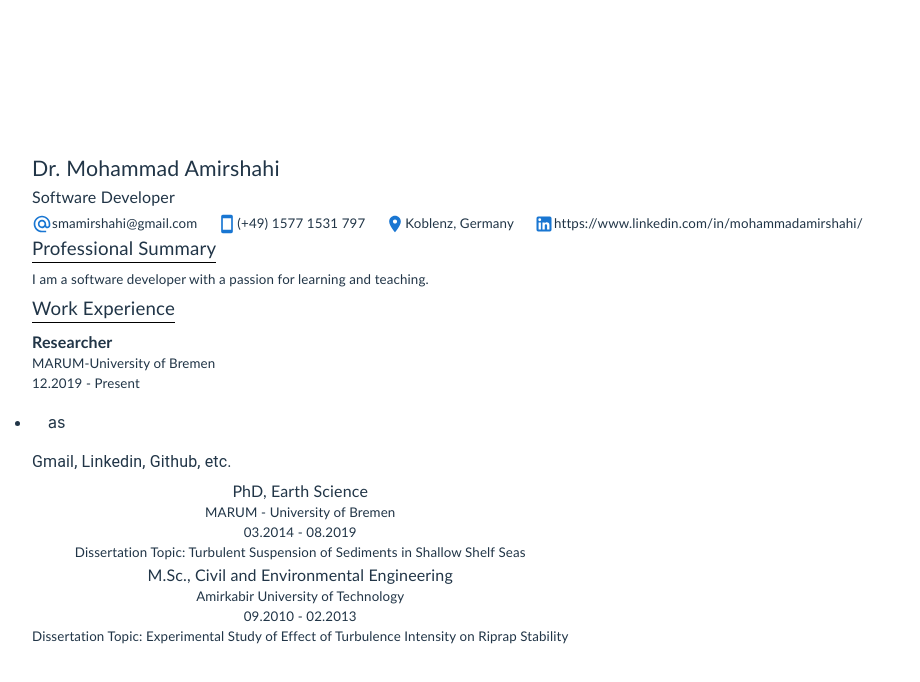
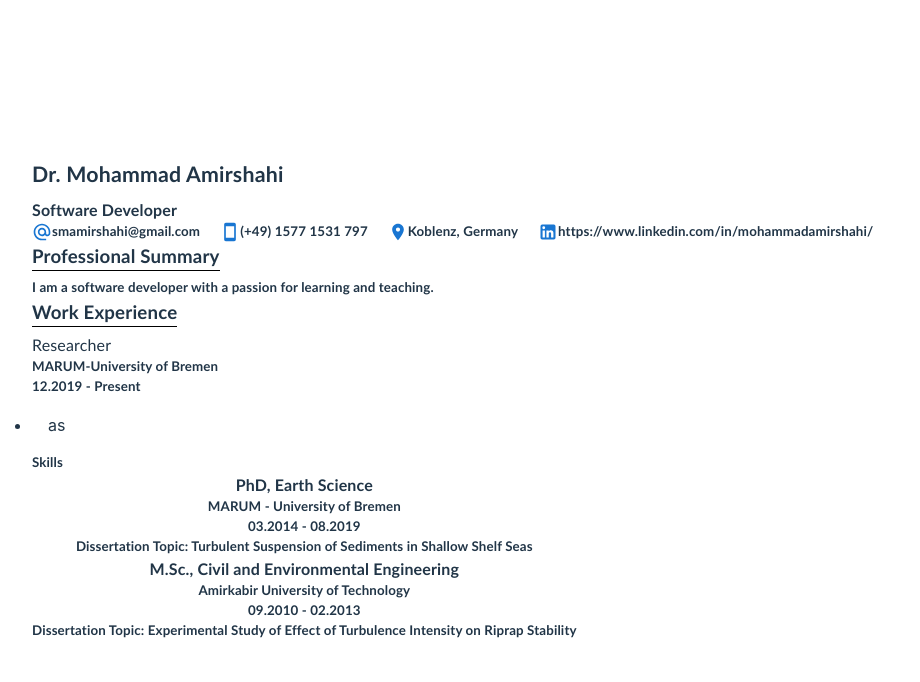
Before and after one commit to smamirshahi/squeezy-cv, a React (Vite) app: page / in a window 1280 px wide. Shown: the top 682 px of the page, without its empty margins (0-920 px from the left). Built offline with nearby package versions, Linux system fonts and the light colour scheme.

Commit message:
Use a single source of typography to make the text styling easier

```diff
--- a/src/Sections/education/education-subsection.tsx
+++ b/src/Sections/education/education-subsection.tsx
@@ -1,5 +1,6 @@
-import { Box, Typography } from "@mui/material";
+import { Box } from "@mui/material";
 import { JSX } from "react";
+import { NormalText, SubsectionText } from "../../common/custom-typography";
 
 interface Props {
   /** Degree to earn in this section */
@@ -24,38 +25,10 @@ export function EducationSubsection({
 }: Props): JSX.Element {
   return (
     <Box>
-      <Typography
-        sx={{
-          fontSize: "12pt",
-          fontFamily: "Calibri, sans-serif",
-        }}
-      >
-        {degree}
-      </Typography>
-      <Typography
-        sx={{
-          fontSize: "10pt",
-          fontFamily: "Calibri, sans-serif",
-        }}
-      >
-        {institution}
-      </Typography>
-      <Typography
-        sx={{
-          fontSize: "10pt",
-          fontFamily: "Calibri, sans-serif",
-        }}
-      >
-        {datePeriod.start} - {datePeriod.end}
-      </Typography>
-      <Typography
-        sx={{
-          fontSize: "10pt",
-          fontFamily: "Calibri, sans-serif",
-        }}
-      >
-        {dissertationTitle}
-      </Typography>
+      <SubsectionText text={degree} />
+      <NormalText text={institution} />
+      <NormalText text={`${datePeriod.start} - ${datePeriod.end}`} />
+      <NormalText text={dissertationTitle} />
     </Box>
   );
 }
--- a/src/Sections/name-job-title.tsx
+++ b/src/Sections/name-job-title.tsx
@@ -1,23 +1,15 @@
-import { Grid2, Typography } from "@mui/material";
+import { Grid2 } from "@mui/material";
 import { JSX } from "react";
+import { ResumeTitle, SubsectionText } from "../common/custom-typography";
 
 export function NameJobTitle(): JSX.Element {
   return (
     <>
       <Grid2>
-        <Typography
-          sx={{ fontSize: "16pt", fontFamily: "Calibri, sans-serif" }}
-        >
-          Dr. Mohammad Amirshahi
-        </Typography>
+        <ResumeTitle text="Dr. Mohammad Amirshahi" />
       </Grid2>
       <Grid2>
-        <Typography
-          sx={{ fontSize: "12pt", fontFamily: "Calibri, sans-serif" }}
-          gutterBottom
-        >
-          Software Developer
-        </Typography>
+        <SubsectionText text="Software Developer" />
       </Grid2>
     </>
   );
--- a/src/Sections/professional-summary.tsx
+++ b/src/Sections/professional-summary.tsx
@@ -1,17 +1,12 @@
-import { Grid2, Typography } from "@mui/material";
+import { Grid2 } from "@mui/material";
 import { JSX } from "react";
-import { SectionTitle } from "../common/section-title";
+import { NormalText, SectionTitle } from "../common/custom-typography";
 
 export function ProfessionalSummary(): JSX.Element {
   return (
     <Grid2 container direction="column" alignItems="flex-start">
-      <SectionTitle title="Professional Summary" />
-      <Typography
-        sx={{ fontSize: "10pt", fontFamily: "Calibri, sans-serif" }}
-        gutterBottom
-      >
-        I am a software developer with a passion for learning and teaching.
-      </Typography>
+      <SectionTitle text="Professional Summary" />
+      <NormalText text="I am a software developer with a passion for learning and teaching." />
     </Grid2>
   );
 }
--- a/src/Sections/skills.tsx
+++ b/src/Sections/skills.tsx
@@ -1,10 +1,6 @@
-import { Typography } from "@mui/material";
 import { JSX } from "react";
+import { NormalText } from "../common/custom-typography";
 
 export function Skills(): JSX.Element {
-  return (
-    <Typography variant="body1" gutterBottom>
-      Gmail, Linkedin, Github, etc.
-    </Typography>
-  );
+  return <NormalText text="Skills" />;
 }
--- /dev/null
+++ b/src/Sections/work-experience/work-experience-subsection.tsx
@@ -0,0 +1,32 @@
+import { List, ListItem } from "@mui/material";
+import { JSX } from "react";
+import { NormalText, SubsectionText } from "../../common/custom-typography";
+
+interface Props {
+  /** The title of the work subsection */
+  title: string;
+
+  /** The location of the work subsection */
+  location: string;
+
+  /** The date of the education */
+  datePeriod: { start: string; end: string };
+}
+
+/** Each subsection of work experience */
+export function WorkExperienceSubsection({
+  title,
+  location,
+  datePeriod,
+}: Props): JSX.Element {
+  return (
+    <>
+      <SubsectionText text={title} isBold />
+      <NormalText text={location} />
+      <NormalText text={`${datePeriod.start} - ${datePeriod.end}`} />
+      <List sx={{ listStyleType: "disc" }}>
+        <ListItem sx={{ display: "list-item" }}>as</ListItem>
+      </List>
+    </>
+  );
+}
--- a/src/Sections/work-experience/work-experience.tsx
+++ b/src/Sections/work-experience/work-experience.tsx
@@ -1,7 +1,7 @@
 import { Grid2 } from "@mui/material";
 import { JSX } from "react";
-import { SectionTitle } from "../../common/section-title";
-import { WorkExperienceSubsection } from "./work-subsection";
+import { SectionTitle } from "../../common/custom-typography";
+import { WorkExperienceSubsection } from "./work-experience-subsection";
 
 /**
  * Work experience section
@@ -10,7 +10,7 @@ import { WorkExperienceSubsection } from "./work-subsection";
 export function WorkExperience(): JSX.Element {
   return (
     <Grid2 container direction="column" alignItems="flex-start">
-      <SectionTitle title="Work Experience" />
+      <SectionTitle text="Work Experience" />
       <WorkExperienceSubsection
         title="Researcher"
         location="MARUM-University of Bremen"
--- a/src/Sections/work-experience/work-subsection.tsx
+++ /dev/null
@@ -1,53 +0,0 @@
-import { List, ListItem, Typography } from "@mui/material";
-import { JSX } from "react";
-
-interface Props {
-  /** The title of the work subsection */
-  title: string;
-
-  /** The location of the work subsection */
-  location: string;
-
-  /** The date of the education */
-  datePeriod: { start: string; end: string };
-}
-
-/** Each subsection of work experience */
-export function WorkExperienceSubsection({
-  title,
-  location,
-  datePeriod,
-}: Props): JSX.Element {
-  return (
-    <>
-      <Typography
-        sx={{
-          fontSize: "12pt",
-          fontFamily: "Calibri, sans-serif",
-          fontWeight: "bold",
-        }}
-      >
-        {title}
-      </Typography>
-      <Typography
-        sx={{
-          fontSize: "10pt",
-          fontFamily: "Calibri, sans-serif",
-        }}
-      >
-        {location}
-      </Typography>
-      <Typography
-        sx={{
-          fontSize: "10pt",
-          fontFamily: "Calibri, sans-serif",
-        }}
-      >
-        {datePeriod.start} - {datePeriod.end}
-      </Typography>
-      <List sx={{ listStyleType: "disc" }}>
-        <ListItem sx={{ display: "list-item" }}>as</ListItem>
-      </List>
-    </>
-  );
-}
--- /dev/null
+++ b/src/common/custom-typography.tsx
@@ -0,0 +1,68 @@
+import { Typography } from "@mui/material";
+import { JSX } from "react";
+
+interface Props {
+  /** The text of the subsection */
+  text: string;
+
+  isBold?: boolean;
+}
+
+export function ResumeTitle({ text, isBold = false }: Props): JSX.Element {
+  return (
+    <Typography
+      sx={{
+        fontSize: "16pt",
+        fontFamily: "Calibri, sans-serif",
+        fontWeight: isBold ? "normal" : "bold",
+      }}
+      gutterBottom
+    >
+      {text}
+    </Typography>
+  );
+}
+
+export function SectionTitle({ text, isBold = false }: Props): JSX.Element {
+  return (
+    <Typography
+      sx={{
+        fontSize: "14pt",
+        fontFamily: "Calibri, sans-serif",
+        fontWeight: isBold ? "normal" : "bold",
+        borderBottom: "1px solid black",
+      }}
+      gutterBottom
+    >
+      {text}
+    </Typography>
+  );
+}
+
+export function SubsectionText({ text, isBold = false }: Props): JSX.Element {
+  return (
+    <Typography
+      sx={{
+        fontSize: "12pt",
+        fontFamily: "Calibri, sans-serif",
+        fontWeight: isBold ? "normal" : "bold",
+      }}
+    >
+      {text}
+    </Typography>
+  );
+}
+
+export function NormalText({ text, isBold = false }: Props): JSX.Element {
+  return (
+    <Typography
+      sx={{
+        fontSize: "10pt",
+        fontFamily: "Calibri, sans-serif",
+        fontWeight: isBold ? "normal" : "bold",
+      }}
+    >
+      {text}
+    </Typography>
+  );
+}
--- a/src/common/icon-with-text.tsx
+++ b/src/common/icon-with-text.tsx
@@ -1,5 +1,6 @@
-import { Grid2, SvgIcon, Typography } from "@mui/material";
+import { Grid2, SvgIcon } from "@mui/material";
 import { JSX } from "react";
+import { NormalText } from "./custom-typography";
 
 interface Props {
   /** The icon to be shown */
@@ -19,9 +20,7 @@ export function IconWithText({ icon, text }: Props): JSX.Element {
         viewBox="0 0 24 24"
         fontSize="small"
       />
-      <Typography sx={{ fontSize: "10pt", fontFamily: "Calibri, sans-serif" }}>
-        {text}
-      </Typography>
+      <NormalText text={text} />
     </Grid2>
   );
 }
--- a/src/common/section-title.tsx
+++ /dev/null
@@ -1,23 +0,0 @@
-import { Typography } from "@mui/material";
-import { JSX } from "react";
-
-interface Props {
-  /** The title of the section */
-  title: string;
-}
-
-/** Shows the section title */
-export function SectionTitle({ title }: Props): JSX.Element {
-  return (
-    <Typography
-      sx={{
-        fontSize: "14pt",
-        fontFamily: "Calibri, sans-serif",
-        borderBottom: "1px solid black",
-      }}
-      gutterBottom
-    >
-      {title}
-    </Typography>
-  );
-}
```
